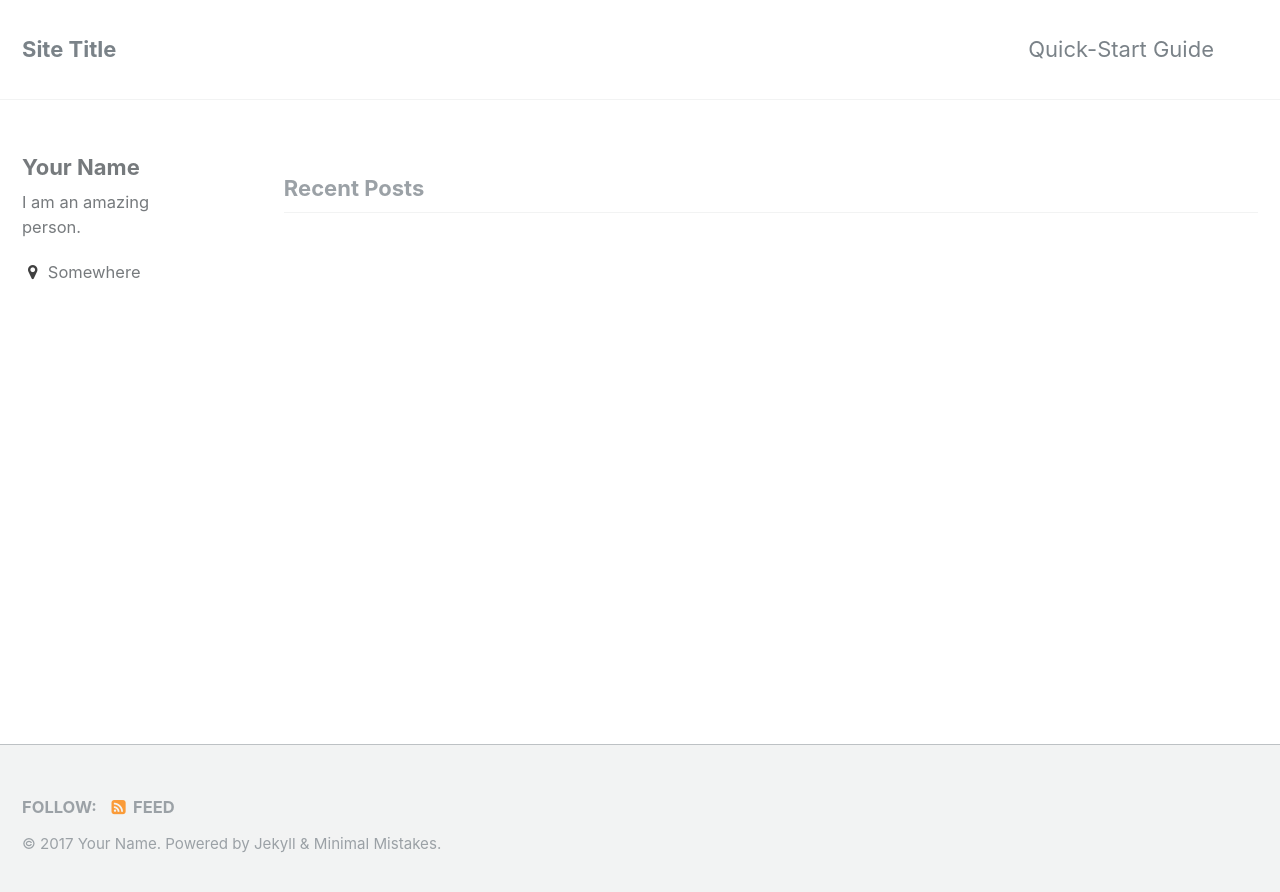
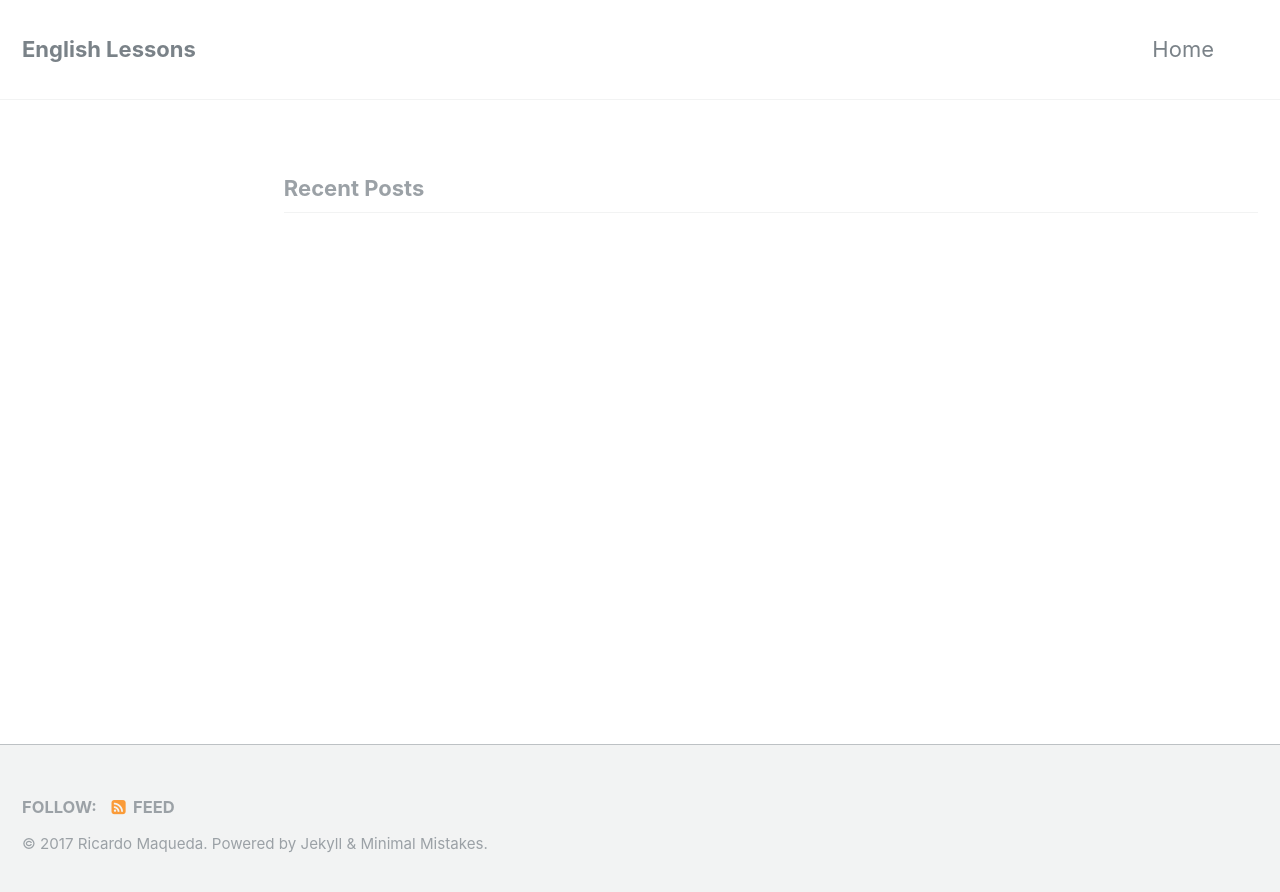
Before and after one commit to rmaqueda/EnglishLessons, a Jekyll site: the page built from index.html, in a window 1280 px wide. Shown: the top 892 px of the page. Built offline with Jekyll 4.4.1, drawn with Linux system fonts in a browser that asks for light colours; the list of posts is cut into pages by our own code.

Commit message:
Personalize page

```diff
--- a/Gemfile
+++ b/Gemfile
@@ -1,6 +1,8 @@
 source "https://rubygems.org"
 
-gem "github-pages", group: :jekyll_plugins
+# gem "github-pages", group: :jekyll_plugins
+gem "jekyll", "~> 3.4.3"
+gem "minimal-mistakes-jekyll"
 
 group :jekyll_plugins do
   gem "jekyll-paginate"
--- a/_config.yml
+++ b/_config.yml
@@ -6,10 +6,11 @@
 # `jekyll serve`. If you change this file, please restart the server process.
 
 # Site Settings
+theme                    : minimal-mistakes-jekyll
 locale                   : "en"
-title                    : "Site Title"
+title                    : "English Lessons"
 title_separator          : "-"
-name                     : "Your Name"
+name                     : "Ricardo Maqueda"
 description              : "An amazing website."
 url                      : # the base hostname & protocol for your site e.g. "https://mmistakes.github.io"
 baseurl                  : # the subpath of your site, e.g. "/blog"
@@ -44,8 +45,8 @@ staticman:
       type               : "date"
       options:
         format           : "iso8601" # "iso8601" (default), "timestamp-seconds", "timestamp-milliseconds"
-atom_feed:
-  path                   : # blank (default) uses feed.xml
+# atom_feed:
+#   path                   : # blank (default) uses feed.xml
 
 # SEO Related
 google_site_verification :
@@ -77,11 +78,11 @@ analytics:
 
 # Site Author
 author:
-  name             : "Your Name"
+  name             : "Ricardo Maqueda"
   avatar           : # path of avatar image, e.g. "/assets/images/bio-photo.jpg"
   bio              : "I am an amazing person."
-  location         : "Somewhere"
-  email            :
+  location         : "Madrid - Spain"
+  email            : "rinconestolmo@gmail.com"
   uri              :
   bitbucket        :
   codepen          :
@@ -182,7 +183,7 @@ gems:
   - jekyll-paginate
   - jekyll-sitemap
   - jekyll-gist
-  - jekyll-feed
+  #- jekyll-feed
   - jemoji
 
 # mimic GitHub Pages with --safe
@@ -190,7 +191,7 @@ whitelist:
   - jekyll-paginate
   - jekyll-sitemap
   - jekyll-gist
-  - jekyll-feed
+  #- jekyll-feed
   - jemoji
 
 
--- a/_data/navigation.yml
+++ b/_data/navigation.yml
@@ -1,7 +1,7 @@
 # main links
 main:
-  - title: "Quick-Start Guide"
-    url: https://mmistakes.github.io/minimal-mistakes/docs/quick-start-guide/
+  - title: "Home"
+    url: https://rmqueda.github.io/
   # - title: "About"
   #   url: https://mmistakes.github.io/minimal-mistakes/about/
   # - title: "Sample Posts"
--- a/index.html
+++ b/index.html
@@ -1,4 +1,4 @@
 ---
 layout: home
-author_profile: true
+author_profile: false
 ---
```
Also changed, not shown: _includes/footer/custom.html (line endings or trailing spaces).
